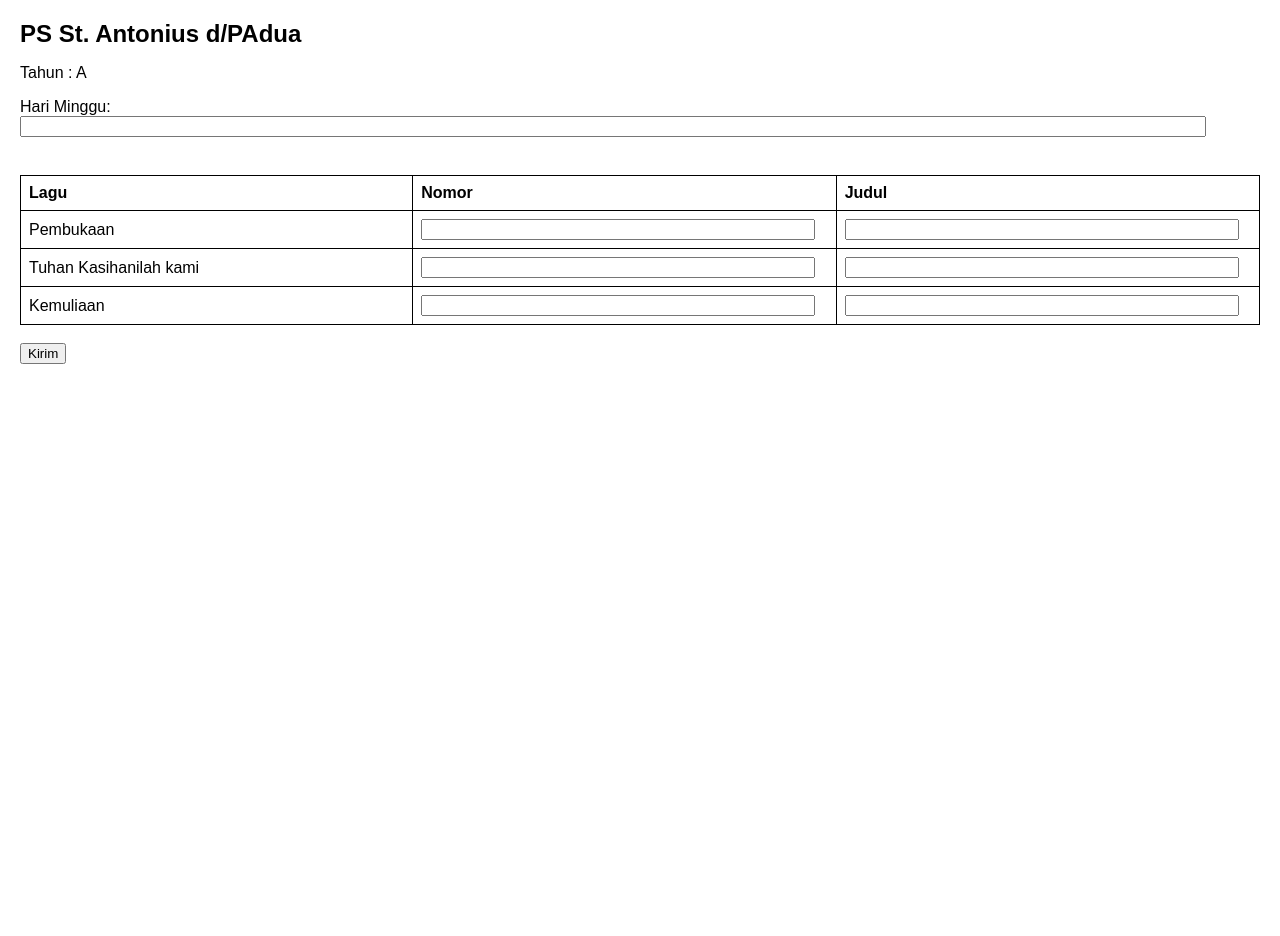
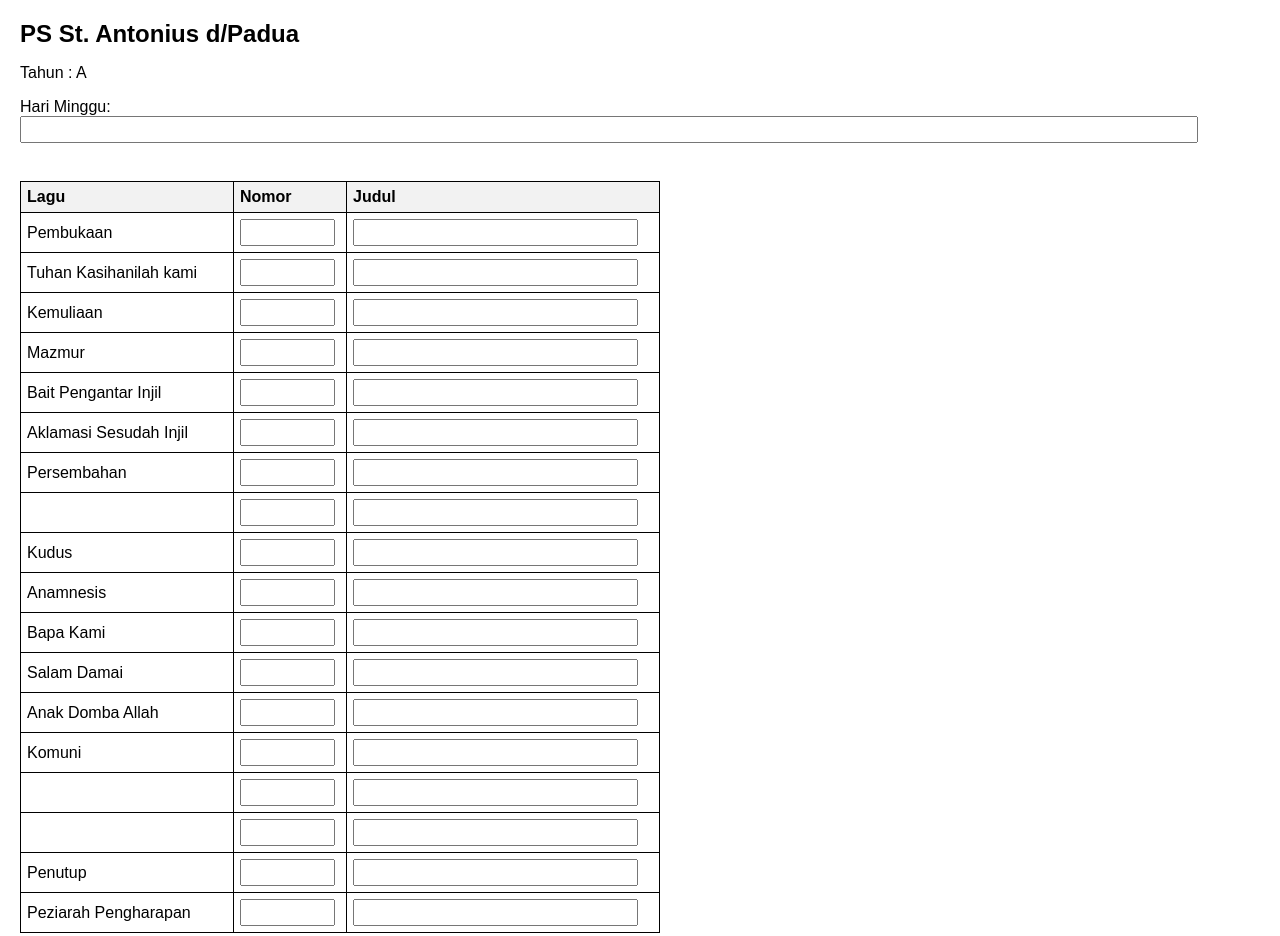
Before and after one commit to fxbun/koor, a plain HTML site: page index.html in a window 1280 px wide. Shown: the top 936 px of the page. Before the commit the page ends 800 px from the top, so only its background shows below. Drawn offline with Linux system fonts and the light colour scheme.

Commit message:
Update index.html

```diff
--- a/index.html
+++ b/index.html
@@ -2,69 +2,88 @@
 <html lang="id">
 <head>
   <meta charset="UTF-8">
-  <title>PS St. Antonius d/PAdua</title>
+  <title>PS St. Antonius d/Padua</title>
   <style>
     body { font-family: Arial, sans-serif; margin: 20px; }
     h2 { margin-bottom: 5px; }
-    table { border-collapse: collapse; width: 100%; margin-top: 20px; }
-    table, th, td { border: 1px solid #000; }
-    th, td { padding: 8px; text-align: left; }
-    input[type="text"] { width: 95%; }
+
+    table {
+      border-collapse: collapse;
+      width: 600px;   /* fix lebar tabel */
+      table-layout: fixed;
+      margin-top: 20px;
+    }
+    th, td {
+      border: 1px solid #000;
+      padding: 6px;
+      text-align: left;
+      overflow: hidden;
+      text-overflow: ellipsis;
+      white-space: nowrap;
+    }
+    th { background-color: #f2f2f2; }
+
+    .col-lagu { width: 200px; }
+    .col-nomor { width: 100px; }
+    .col-judul { width: 300px; }
+
+    input[type="text"] {
+      width: 95%;
+      box-sizing: border-box;
+      padding: 4px;
+    }
   </style>
 </head>
 <body>
-  <!-- Judul -->
-  <h2>PS St. Antonius d/PAdua</h2>
+  <h2>PS St. Antonius d/Padua</h2>
   <p>Tahun : A</p>
 
-  <!-- Baris kedua -->
   <label for="hariMinggu">Hari Minggu:</label>
   <input type="text" id="hariMinggu" name="hariMinggu" maxlength="50">
 
-  <!-- Baris ketiga kosong -->
   <br><br>
 
-  <!-- Tabel -->
   <table>
     <tr>
-      <th>Lagu</th>
-      <th>Nomor</th>
-      <th>Judul</th>
+      <th class="col-lagu">Lagu</th>
+      <th class="col-nomor">Nomor</th>
+      <th class="col-judul">Judul</th>
     </tr>
-    <tr>
-      <td>Pembukaan</td>
-      <td><input type="text" name="nomor1" maxlength="15"></td>
-      <td><input type="text" name="judul1" maxlength="30"></td>
-    </tr>
-    <tr>
-      <td>Tuhan Kasihanilah kami</td>
-      <td><input type="text" name="nomor2" maxlength="15"></td>
-      <td><input type="text" name="judul2" maxlength="30"></td>
-    </tr>
-    <tr>
-      <td>Kemuliaan</td>
-      <td><input type="text" name="nomor3" maxlength="15"></td>
-      <td><input type="text" name="judul3" maxlength="30"></td>
-    </tr>
+    <tr><td>Pembukaan</td><td><input type="text" name="nomor1" maxlength="15"></td><td><input type="text" name="judul1" maxlength="30"></td></tr>
+    <tr><td>Tuhan Kasihanilah kami</td><td><input type="text" name="nomor2" maxlength="15"></td><td><input type="text" name="judul2" maxlength="30"></td></tr>
+    <tr><td>Kemuliaan</td><td><input type="text" name="nomor3" maxlength="15"></td><td><input type="text" name="judul3" maxlength="30"></td></tr>
+    <tr><td>Mazmur</td><td><input type="text" name="nomor4" maxlength="15"></td><td><input type="text" name="judul4" maxlength="30"></td></tr>
+    <tr><td>Bait Pengantar Injil</td><td><input type="text" name="nomor5" maxlength="15"></td><td><input type="text" name="judul5" maxlength="30"></td></tr>
+    <tr><td>Aklamasi Sesudah Injil</td><td><input type="text" name="nomor6" maxlength="15"></td><td><input type="text" name="judul6" maxlength="30"></td></tr>
+    <tr><td>Persembahan</td><td><input type="text" name="nomor7" maxlength="15"></td><td><input type="text" name="judul7" maxlength="30"></td></tr>
+    <!-- Baris kosong tapi tetap ada input -->
+    <tr><td>&nbsp;</td><td><input type="text" name="nomor8" maxlength="15"></td><td><input type="text" name="judul8" maxlength="30"></td></tr>
+    <tr><td>Kudus</td><td><input type="text" name="nomor9" maxlength="15"></td><td><input type="text" name="judul9" maxlength="30"></td></tr>
+    <tr><td>Anamnesis</td><td><input type="text" name="nomor10" maxlength="15"></td><td><input type="text" name="judul10" maxlength="30"></td></tr>
+    <tr><td>Bapa Kami</td><td><input type="text" name="nomor11" maxlength="15"></td><td><input type="text" name="judul11" maxlength="30"></td></tr>
+    <tr><td>Salam Damai</td><td><input type="text" name="nomor12" maxlength="15"></td><td><input type="text" name="judul12" maxlength="30"></td></tr>
+    <tr><td>Anak Domba Allah</td><td><input type="text" name="nomor13" maxlength="15"></td><td><input type="text" name="judul13" maxlength="30"></td></tr>
+    <tr><td>Komuni</td><td><input type="text" name="nomor14" maxlength="15"></td><td><input type="text" name="judul14" maxlength="30"></td></tr>
+    <!-- 2 baris kosong tapi tetap ada input -->
+    <tr><td>&nbsp;</td><td><input type="text" name="nomor15" maxlength="15"></td><td><input type="text" name="judul15" maxlength="30"></td></tr>
+    <tr><td>&nbsp;</td><td><input type="text" name="nomor16" maxlength="15"></td><td><input type="text" name="judul16" maxlength="30"></td></tr>
+    <tr><td>Penutup</td><td><input type="text" name="nomor17" maxlength="15"></td><td><input type="text" name="judul17" maxlength="30"></td></tr>
+    <tr><td>Peziarah Pengharapan</td><td><input type="text" name="nomor18" maxlength="15"></td><td><input type="text" name="judul18" maxlength="30"></td></tr>
   </table>
 
-  <!-- Tombol submit -->
   <br>
   <button type="button" onclick="submitForm()">Kirim</button>
 
   <script>
-    const scriptURL = "URL_WEB_APP_GOOGLE_SCRIPT"; // nanti diganti dengan URL Apps Script
+    const scriptURL = "https://script.google.com/macros/s/AKfycbxk_w2W6oH467bg-0bJbcxxeUaj76dv0diYZEXGw5kOSoODzpZl2OkBHH5dEvS1JNQ7/exec"; // nanti diganti
+
 
     function submitForm() {
-      const data = {
-        hariMinggu: document.getElementById("hariMinggu").value,
-        nomor1: document.getElementsByName("nomor1")[0].value,
-        judul1: document.getElementsByName("judul1")[0].value,
-        nomor2: document.getElementsByName("nomor2")[0].value,
-        judul2: document.getElementsByName("judul2")[0].value,
-        nomor3: document.getElementsByName("nomor3")[0].value,
-        judul3: document.getElementsByName("judul3")[0].value
-      };
+      const data = {};
+      // ambil semua input
+      document.querySelectorAll("input[type=text]").forEach(inp => {
+        data[inp.name] = inp.value;
+      });
 
       fetch(scriptURL, {
         method: "POST",
```
